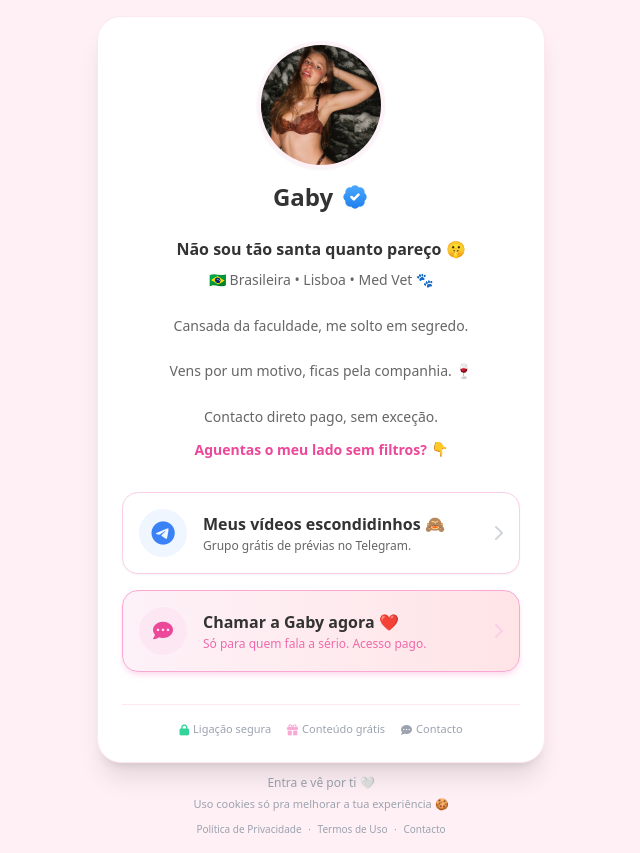
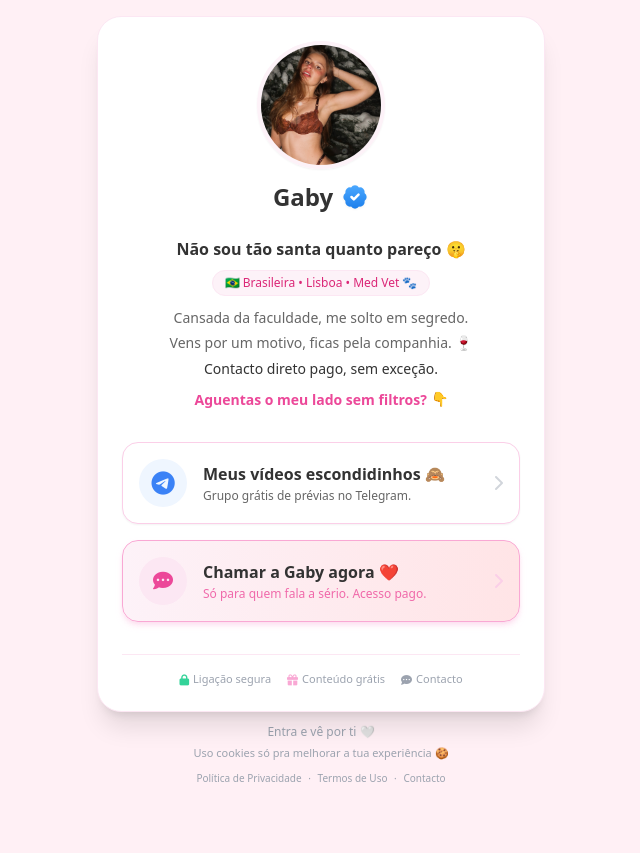
Before and after one commit to jesusleyvme-commits/GabyOficial, a website: page index.html in a window 1280 px wide. Shown: the whole page, without its empty margins (319-959 px from the left). After the commit the page ends 802 px from the top, so only its background shows below. Drawn offline with nearby package versions, Linux system fonts and the light colour scheme.

Commit message:
Atualização automática - 02/11/2026, 18:26:42

```diff
--- a/index.html
+++ b/index.html
@@ -249,12 +249,14 @@
         <!-- Biografia (Copy próximo e humano) -->
         <div class="text-center mb-8 px-2">
             <p class="font-bold text-textDark mb-2 text-base">Não sou tão santa quanto pareço 🤫</p>
-            <p class="text-textSoft text-sm leading-relaxed">
-                🇧🇷 Brasileira • Lisboa • Med Vet 🐾<br><br>
-                Cansada da faculdade, me solto em segredo.<br><br>
-                Vens por um motivo, ficas pela companhia. 🍷<br><br>
-                Contacto direto pago, sem exceção.
-            </p>
+            <div class="inline-flex items-center gap-1.5 px-3 py-1 mb-3 bg-pink-50 border border-pink-100 rounded-full">
+                <span class="text-xs font-medium text-pink-600">🇧🇷 Brasileira • Lisboa • Med Vet 🐾</span>
+            </div>
+            <div class="space-y-1.5 text-textSoft text-sm leading-snug">
+                <p>Cansada da faculdade, me solto em segredo.</p>
+                <p>Vens por um motivo, ficas pela companhia. 🍷</p>
+                <p class="text-textDark font-medium">Contacto direto pago, sem exceção.</p>
+            </div>
             <p class="mt-3 text-sm font-semibold text-pink-500">
                 Aguentas o meu lado sem filtros? <span class="inline-block animate-bounce">👇</span>
             </p>
```
